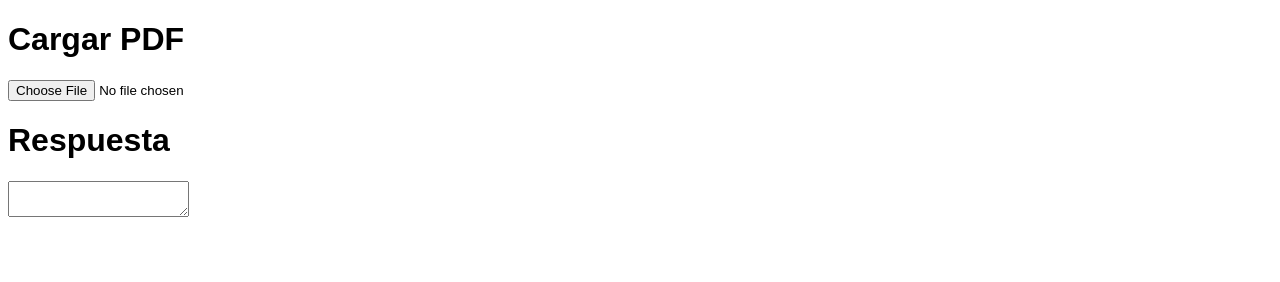
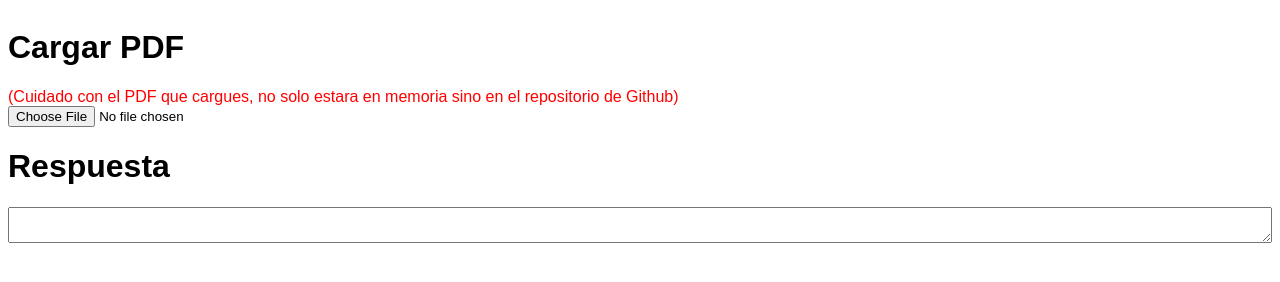
Before and after one commit to angelhdzmultimedia/pdf-project, a website built with Vite: page cliente/index.html in a window 1280 px wide. Built offline with nearby package versions, Linux system fonts and the light colour scheme.

Commit message:
2 files modified

```diff
--- a/cliente/index.html
+++ b/cliente/index.html
@@ -9,6 +9,10 @@
   <body>
     <div id="app">
       <h1>Cargar PDF</h1>
+      <span style="color: red">
+        (Cuidado con el PDF que cargues, no solo estara en memoria sino en el
+        repositorio de Github)</span
+      >
       <input id="input-cargar-pdf" type="file" />
       <h1>Respuesta</h1>
       <textarea id="textarea-respuesta-pdf"></textarea>
--- a/cliente/src/style.css
+++ b/cliente/src/style.css
@@ -1,3 +1,8 @@
 * {
   font-family: sans-serif;
 }
+
+#app {
+  display: flex;
+  flex-direction: column;
+}
```
